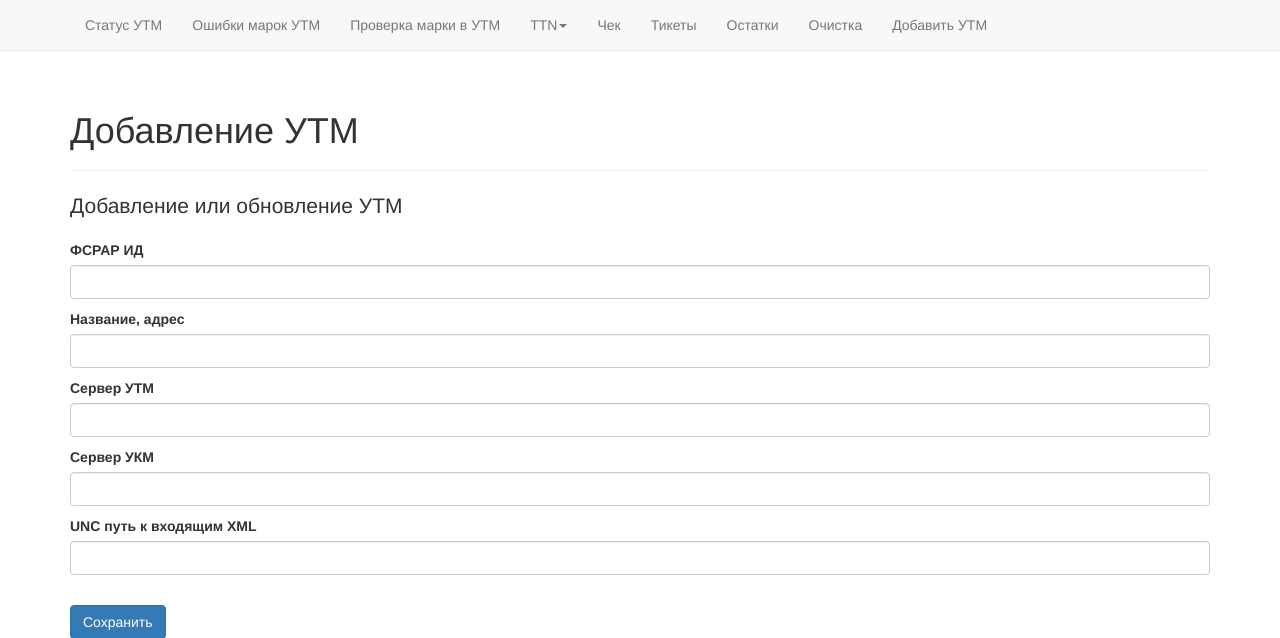
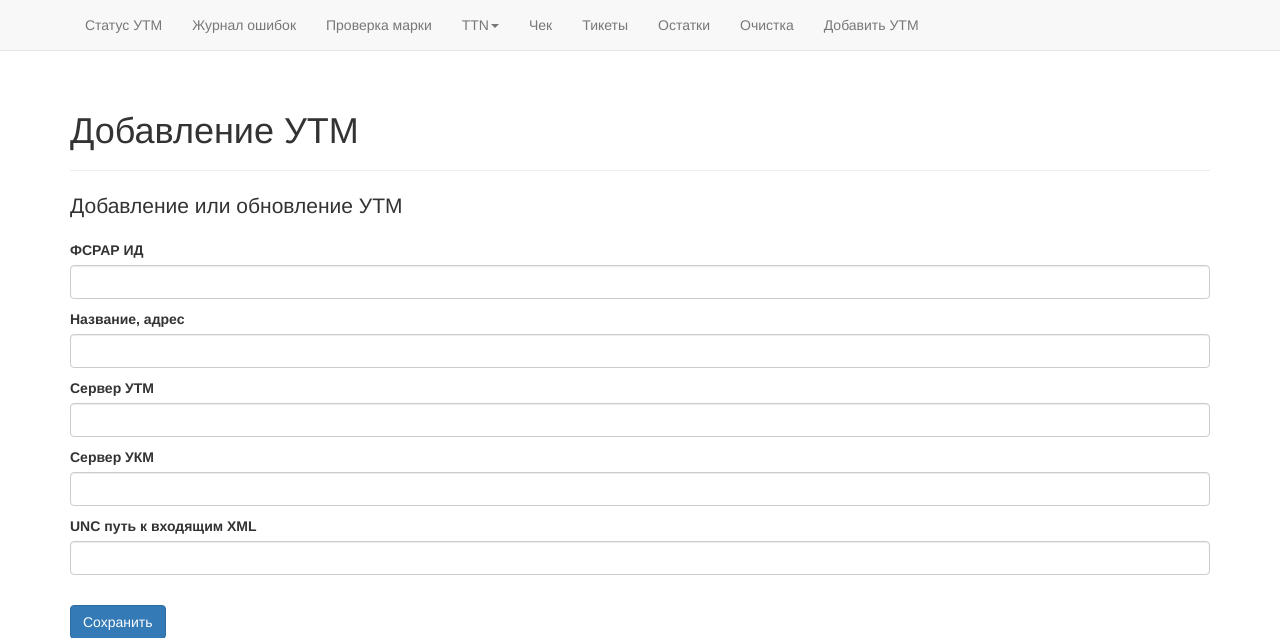
Before and after one commit to lamak/utmr, a Flask app: page /add_utm in a window 1280 px wide. Shown: the top 638 px of the page. Run offline with Flask 2, Linux system fonts and the light colour scheme; some libraries are stand-ins or nearby versions.

Commit message:
menu titles updated

```diff
--- a/templates/layout.html
+++ b/templates/layout.html
@@ -14,14 +14,14 @@
         <div class="navbar-collapse collapse">
             <ul class="nav navbar-nav">
                 <li><a href="{{ url_for('status') }}" title="Быстрый опрос всех УТМ">Статус УТМ</a></li>
-                <li><a href="{{ url_for('get_utm_errors') }}" title="Поиск ошибок в логе УТМ">Ошибки марок УТМ</a></li>
-                <li><a href="{{ url_for('check_mark') }}" title="Запрос состояния марки">Проверка марки в УТМ</a></li>
+                <li><a href="{{ url_for('get_utm_errors') }}" title="Ошибки продажи марок УТМ">Журнал ошибок</a></li>
+                <li><a href="{{ url_for('check_mark') }}" title="Проверка в УТМ">Проверка марки</a></li>
 
                 <li class="dropdown">
                     <a href="#" class="dropdown-toggle" data-toggle="dropdown" role="button" aria-haspopup="true"
                        aria-expanded="false">TTN<span class="caret"></span></a>
                     <ul class="dropdown-menu">
-                        <li><a href="{{ url_for('ttn') }}">Запросить TTN</a></li>
+                        <li><a href="{{ url_for('ttn') }}">Повторно Запросить TTN</a></li>
                         <li><a href="{{ url_for('reject') }}">Отклонить TTN</a></li>
                         <li><a href="{{ url_for('requestrepeal') }}">Запросить распроведение</a></li>
                         <li><a href="{{ url_for('wbrepealconfirm') }}">Подтвердить распроведение TTN</a></li>
```
